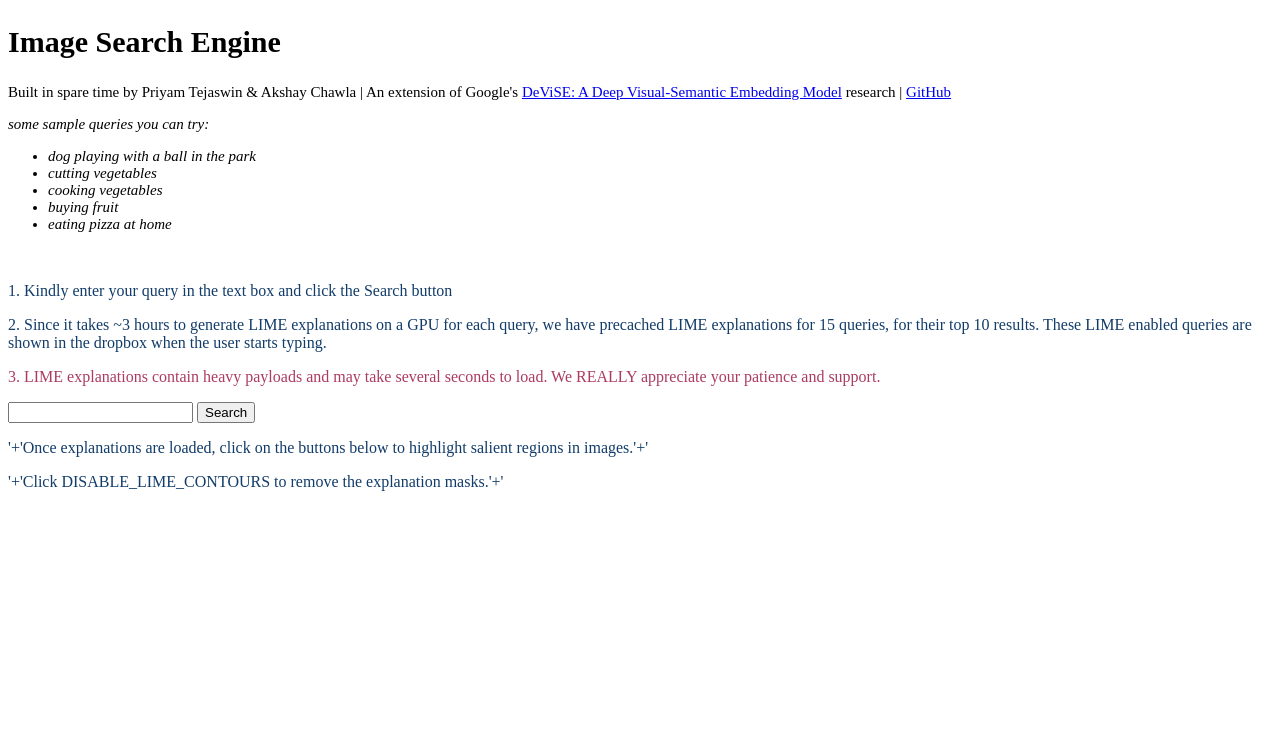
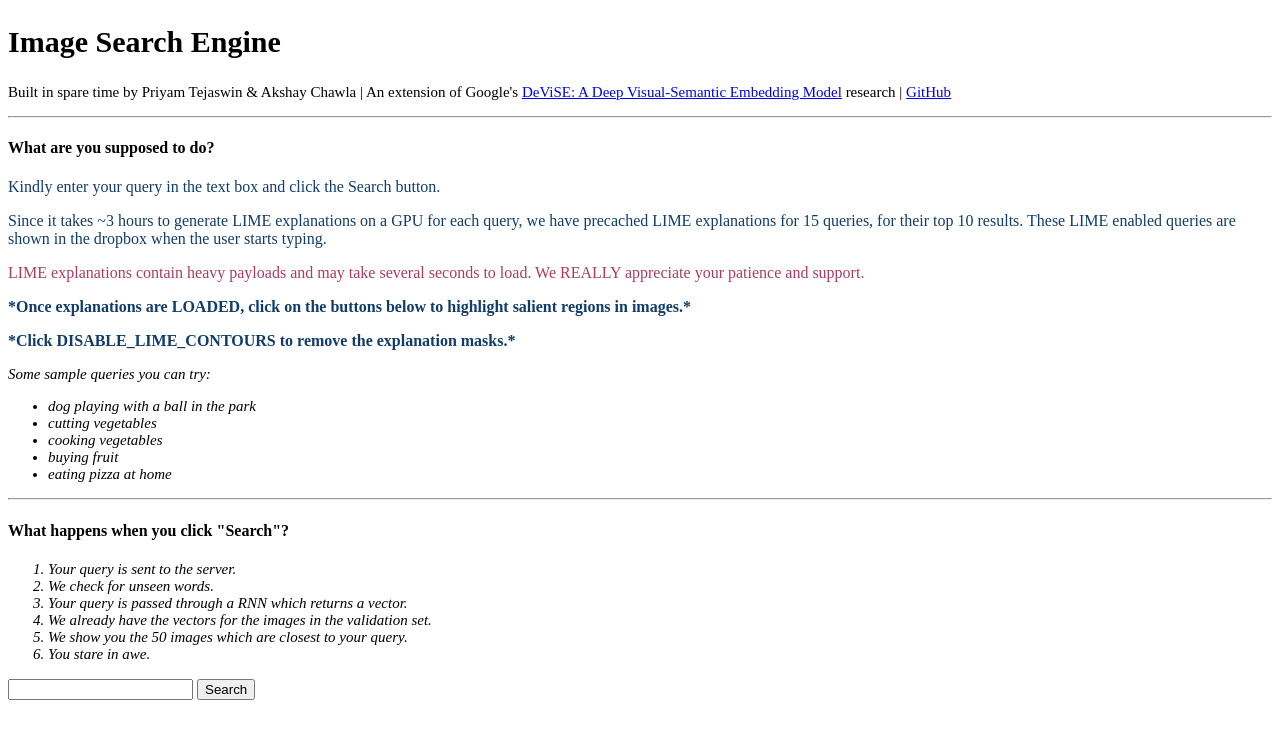
Before and after one commit to priyamtejaswin/devise-keras, a Flask app: template templates/index_lime_contours.html in a window 1280 px wide. Shown: the top 739 px of the page. Run offline with Flask 2, Linux system fonts and the light colour scheme; the template is opened without the code that fills it, so the values that code supplies are empty; parts of the project's set-up code (start-up, migrations or seed data) failed here and were passed over; some libraries are stand-ins or nearby versions.

Commit message:
Frontend changes.

```diff
--- a/templates/index_lime_contours.html
+++ b/templates/index_lime_contours.html
@@ -69,8 +69,20 @@
     <div>
 
         <p id="byline">Built in spare time by Priyam Tejaswin & Akshay Chawla | An extension of Google's <a href="https://research.google.com/pubs/pub41869.html">DeViSE: A Deep Visual-Semantic Embedding Model</a> research | <a href="https://github.com/priyamtejaswin/devise-keras">GitHub</a> </p>
+        <hr>
 
-        <p class="sample_queries">some sample queries you can try:</p>
+        <h4>What are you supposed to do?</h4>
+        <p style="color: #123C69">Kindly enter your query in the text box and click the Search button.</p>
+        <p style="color: #123C69">Since it takes ~3 hours to generate LIME explanations on a GPU for each query, we have precached LIME explanations for 15 queries, for their top 10 results. These LIME enabled queries are shown in the dropbox when the user
+            starts typing.</p>
+        <p style="color: #AC3B61">LIME explanations contain heavy payloads and may take several seconds to load. We REALLY appreciate your patience and support.</p>
+
+        <div id="info_about_phrases">
+            <b><p style="color: #123C69">*Once explanations are LOADED, click on the buttons below to highlight salient regions in images.*</p></b>
+            <b><p style="color: #123C69">*Click DISABLE_LIME_CONTOURS to remove the explanation masks.*</p></b>
+        </div>
+
+        <p class="sample_queries">Some sample queries you can try:</p>
         <ul class="sample_queries">
             <li>dog playing with a ball in the park</li>
             <li>cutting vegetables</li>
@@ -78,14 +90,19 @@
             <li>buying fruit</li>
             <li>eating pizza at home</li>
         </ul>
+        <hr>
 
-        <br>
-        <p style="color: #123C69"> 1. Kindly enter your query in the text box and click the Search button</p>
-        <p style="color: #123C69"> 2. Since it takes ~3 hours to generate LIME explanations on a GPU for each query, we have precached LIME explanations for 15 queries, for their top 10 results. These LIME enabled queries are shown in the dropbox when the user
-            starts typing.</p>
-        <p style="color: #AC3B61"> 3. LIME explanations contain heavy payloads and may take several seconds to load. We REALLY appreciate your patience and support.</p>
-
-
+        <h4>What happens when you click "Search"?</h4>
+        <p>
+          <ol class="sample_queries">
+            <li>Your query is sent to the server.</li>
+            <li>We check for unseen words.</li>
+            <li>Your query is passed through a RNN which returns a vector.</li>
+            <li>We already have the vectors for the images in the validation set.</li>
+            <li>We show you the 50 images which are closest to your query.</li>
+            <li>You stare in awe.</li>
+          </ol>
+        </p>
 
     </div>
 
@@ -93,11 +110,6 @@
         <input type="text" name="query" id="myquery">
         <button type="button" id="search_button">Search</button>
         <div id="errors"></div>
-    </div>
-
-    <div id="info_about_phrases">
-        <p style="color: #123C69">'+'Once explanations are loaded, click on the buttons below to highlight salient regions in images.'+'</p>
-        <p style="color: #123C69">'+'Click DISABLE_LIME_CONTOURS to remove the explanation masks.'+'</p>
     </div>
 
     <div id="phrases">
```
